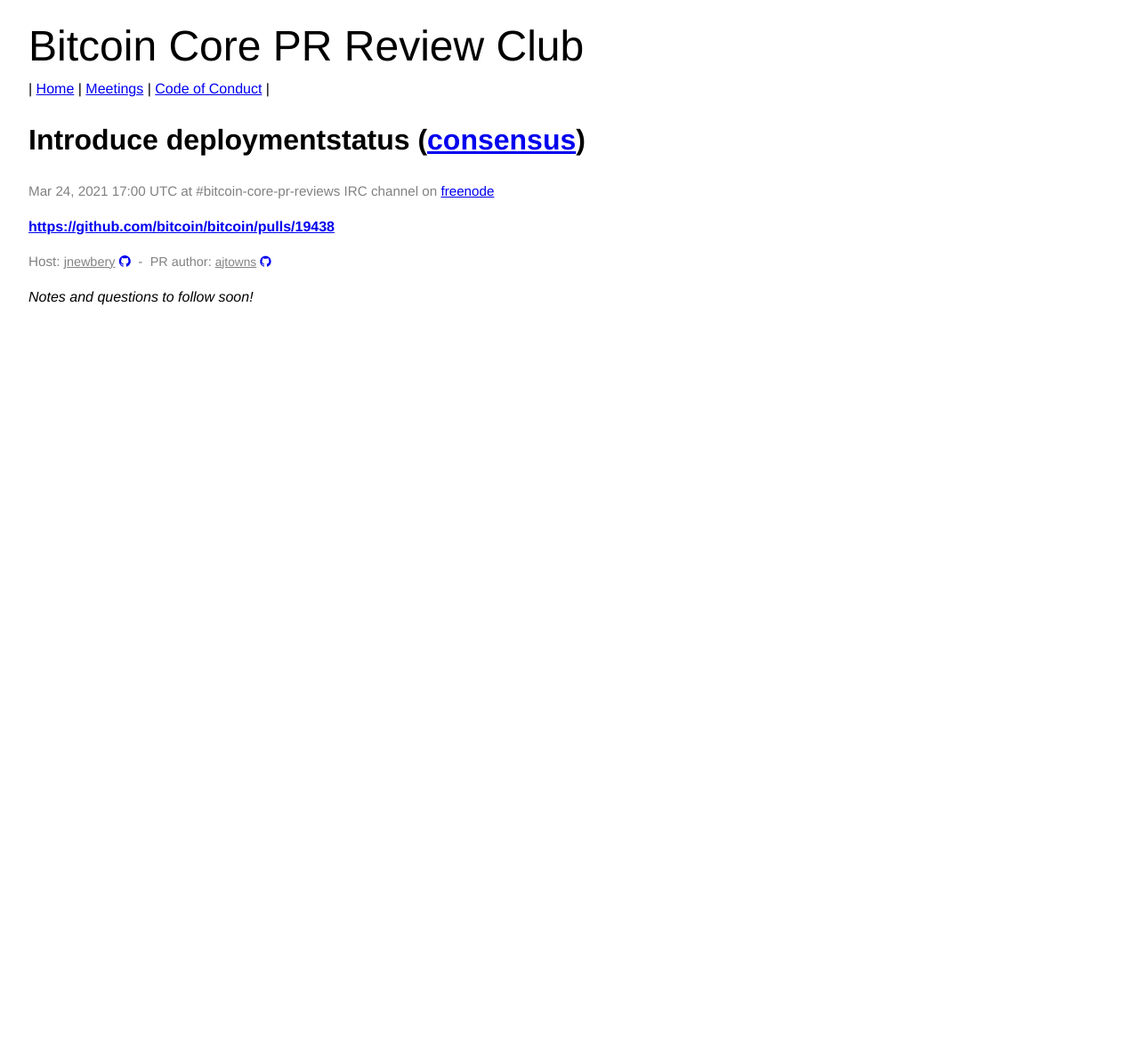
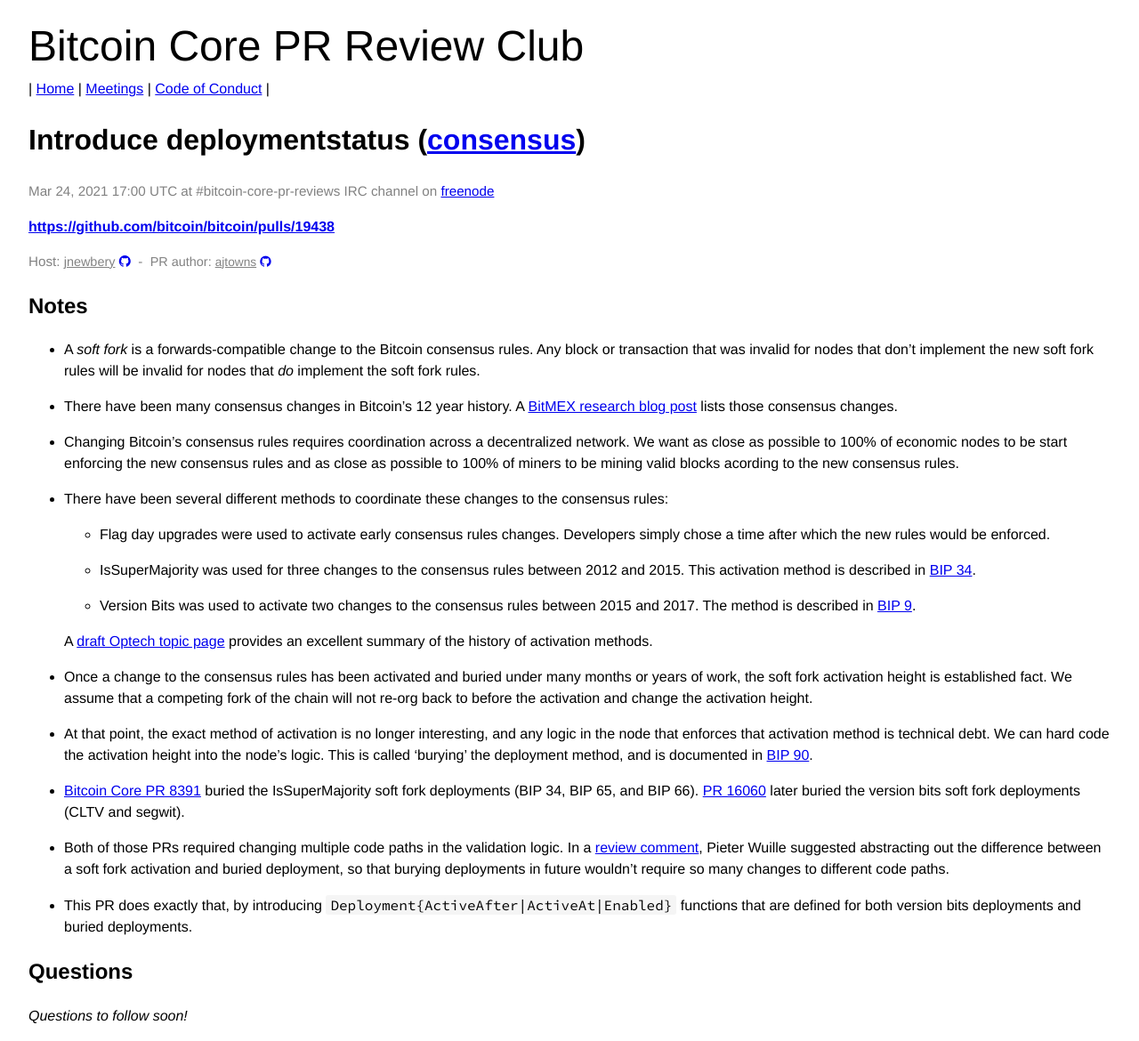
Before and after one commit to bitcoin-core-review-club/website, a Jekyll site: the page built from _posts/2021-03-24-#19438.md, in a window 1280 px wide. Shown: the whole page at 89% size. Built offline with Jekyll 4.4.1, drawn with Linux system fonts in a browser that asks for light colours; before the commit the page ends 900 px from its top, so only the background shows below that.

Commit message:
Add notes for n19438

```diff
--- a/_posts/2021-03-24-#19438.md
+++ b/_posts/2021-03-24-#19438.md
@@ -10,14 +10,72 @@
 commit:
 ---
 
-_Notes and questions to follow soon!_
-
-<!-- TODO: Before meeting, add notes and questions
 ## Notes
 
+- A _soft fork_ is a forwards-compatible change to the Bitcoin consensus rules.
+  Any block or transaction that was invalid for nodes that don't implement the
+  new soft fork rules will be invalid for nodes that _do_ implement the soft
+  fork rules.
+
+- There have been many consensus changes in Bitcoin's 12 year history. A [BitMEX
+  research blog post](https://blog.bitmex.com/bitcoins-consensus-forks/) lists
+  those consensus changes.
+
+- Changing Bitcoin's consensus rules requires coordination across a decentralized
+  network. We want as close as possible to 100% of economic nodes to be
+  start enforcing the new consensus rules and as close as possible to 100% of
+  miners to be mining valid blocks acording to the new consensus rules.
+
+- There have been several different methods to coordinate these changes to the
+  consensus rules:
+
+  - Flag day upgrades were used to activate early consensus rules changes.
+    Developers simply chose a time after which the new rules would be enforced.
+
+  - IsSuperMajority was used for three changes to the consensus rules between
+    2012 and 2015. This activation method is described in [BIP
+    34](https://github.com/bitcoin/bips/blob/master/bip-0034.mediawiki#specification).
+
+  - Version Bits was used to activate two changes to the consensus rules between
+    2015 and 2017. The method is described in [BIP
+    9](https://github.com/bitcoin/bips/blob/master/bip-0009.mediawiki).
+
+  A [draft Optech topic
+  page](https://deploy-preview-531--bitcoinops.netlify.app/en/topics/soft-fork-activation/)
+  provides an excellent summary of the history of activation methods.
+<!-- Change to stable URL once
+https://github.com/bitcoinops/bitcoinops.github.io/pull/531 is merged. -->
+
+- Once a change to the consensus rules has been activated and buried under many
+  months or years of work, the soft fork activation height is established fact.
+  We assume that a competing fork of the chain will not re-org back to before the
+  activation and change the activation height.
+
+- At that point, the exact method of activation is no longer interesting, and
+  any logic in the node that enforces that activation method is technical debt.
+  We can hard code the activation height into the node's logic. This is called
+  'burying' the deployment method, and is documented in [BIP
+  90](https://github.com/bitcoin/bips/blob/master/bip-0090.mediawiki).
+
+- [Bitcoin Core PR 8391](https://github.com/bitcoin/bitcoin/pull/8391) buried
+  the IsSuperMajority soft fork deployments (BIP 34, BIP 65, and BIP 66). [PR
+  16060](https://github.com/bitcoin/bitcoin/pull/16060) later buried the version
+  bits soft fork deployments (CLTV and segwit).
+
+- Both of those PRs required changing multiple code paths in the validation
+  logic. In a [review
+  comment](https://github.com/bitcoin/bitcoin/pull/11398#issuecomment-335599326),
+  Pieter Wuille suggested abstracting out the difference between a soft fork
+  activation and buried deployment, so that burying deployments in future wouldn't
+  require so many changes to different code paths.
+
+- This PR does exactly that, by introducing
+  `Deployment{ActiveAfter|ActiveAt|Enabled}` functions that are defined for both
+  version bits deployments and buried deployments.
+
 ## Questions
--->
 
+_Questions to follow soon!_
 
 <!-- TODO: After meeting, uncomment and add meeting log between the irc tags
 ## Meeting Log
```
